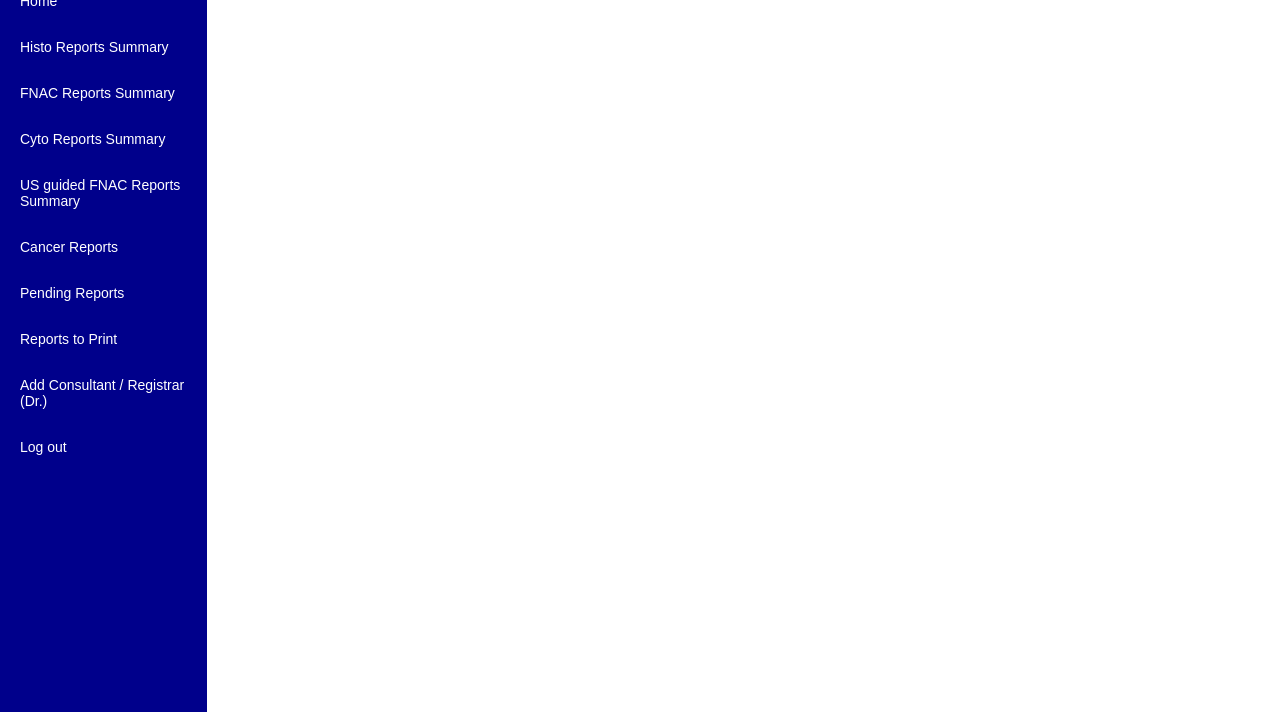
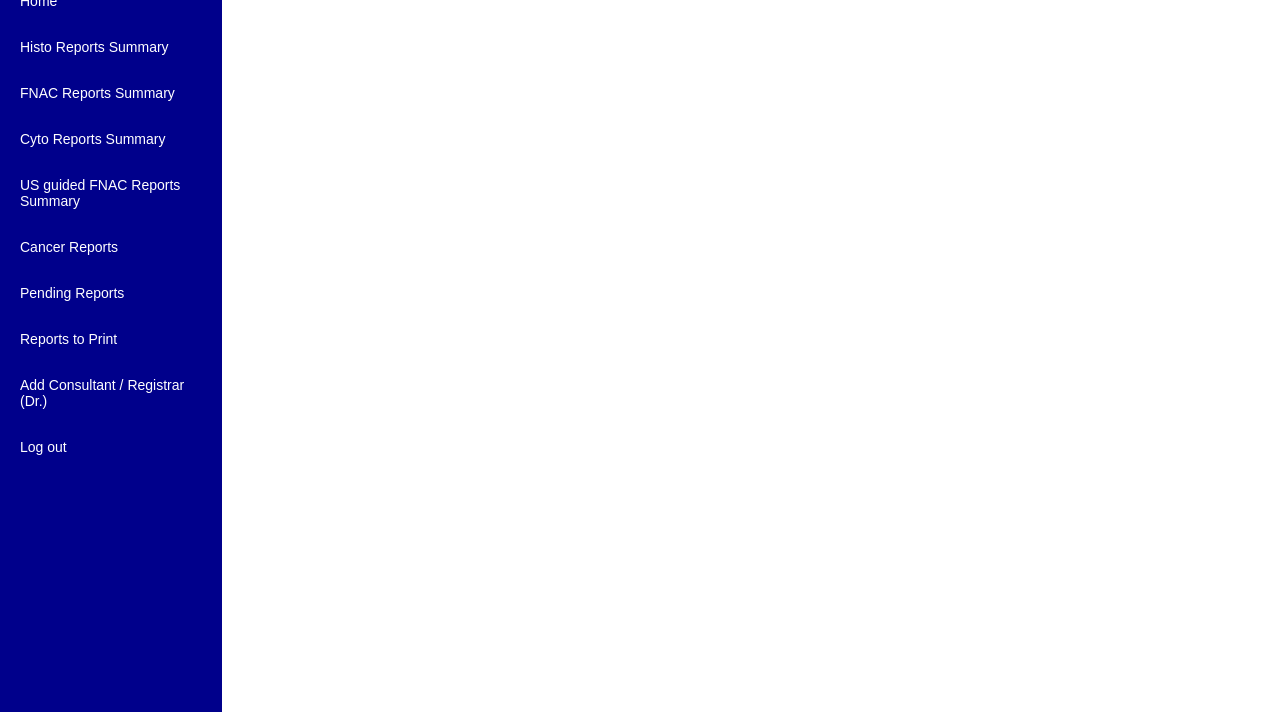
Before and after one commit to HistoPathologyLab/HistoPathologyLab-CNTH, a plain HTML site: page home.html in a window 1280 px wide. Shown: the part 88-800 px from the top of the page. Drawn offline with Linux system fonts and the light colour scheme.

Commit message:
Update home.html

```diff
--- a/home.html
+++ b/home.html
@@ -23,6 +23,7 @@
             flex-direction: column;
             padding-top: 20px; /* Add padding to create space at the top */
 	    padding-left: 15px; /* Increased left padding */
+	    padding-right: 15px; /* Increased right padding */
         }
         .sidebar h1 {
             font-size: 24px; /* Increased font size */
```
